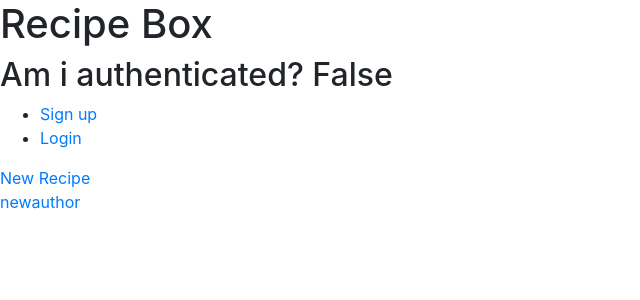
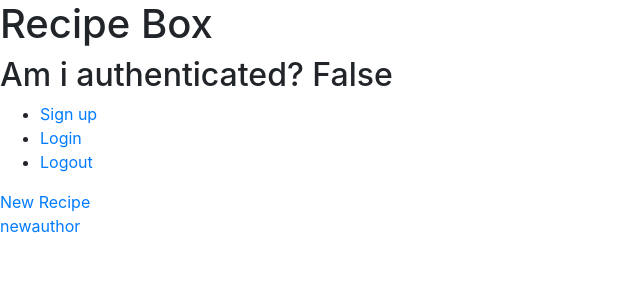
Before and after one commit to kbrooks87/RecipeBox_V1, a Django app: page / in a window 1280 px wide. Shown: the top 300 px of the page, without its empty margins (0-640 px from the left). Run offline with Django 3.2, Linux system fonts and the light colour scheme; data that the repository does not hold is empty; some libraries are stand-ins or nearby versions.

Commit message:
forgot logout link. fixed

```diff
--- a/templates/index.html
+++ b/templates/index.html
@@ -17,6 +17,9 @@
         <li>
             <a href="/login/">Login</a>
         </li>
+        <li>
+            <a href="/logout/">Logout</a>
+        </li>
     </ul>
 
     <ul>
```
Also changed, not shown: db.sqlite3, recipe_box/admin.py (line endings or trailing spaces).
